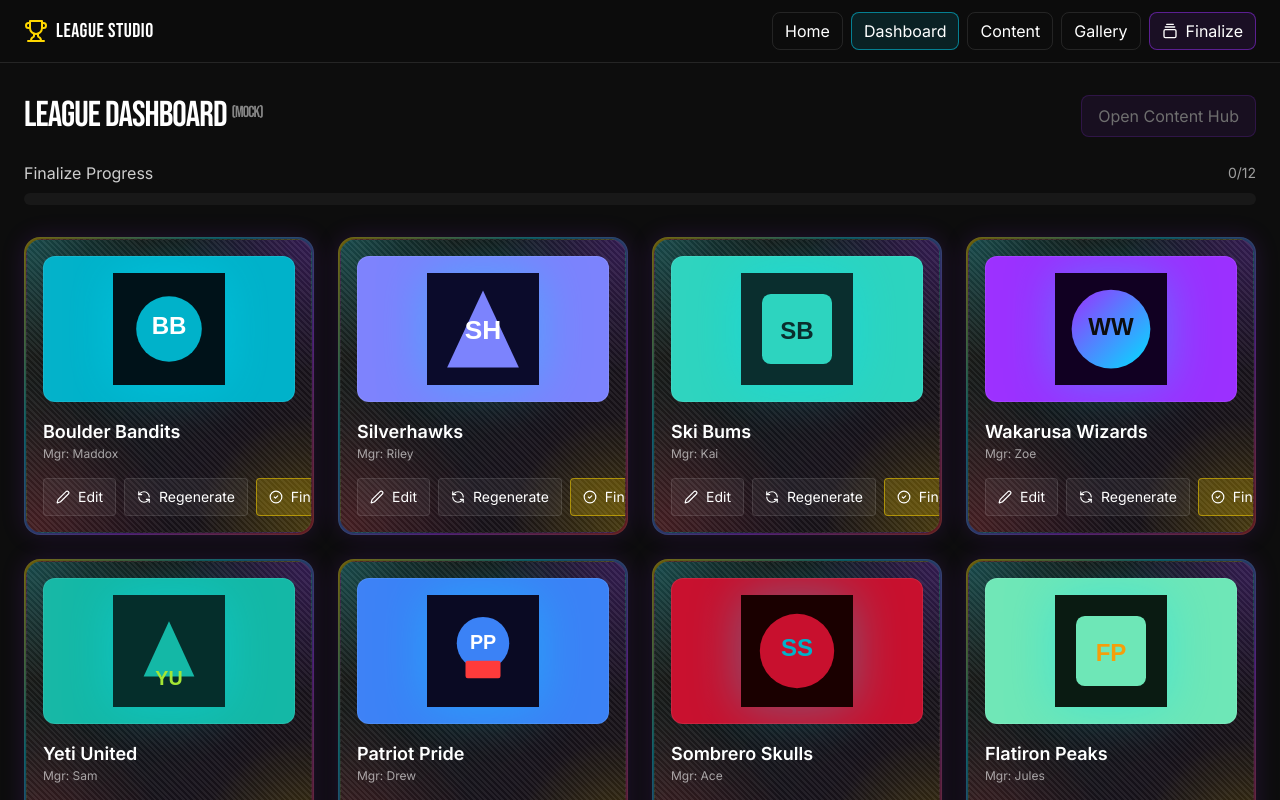
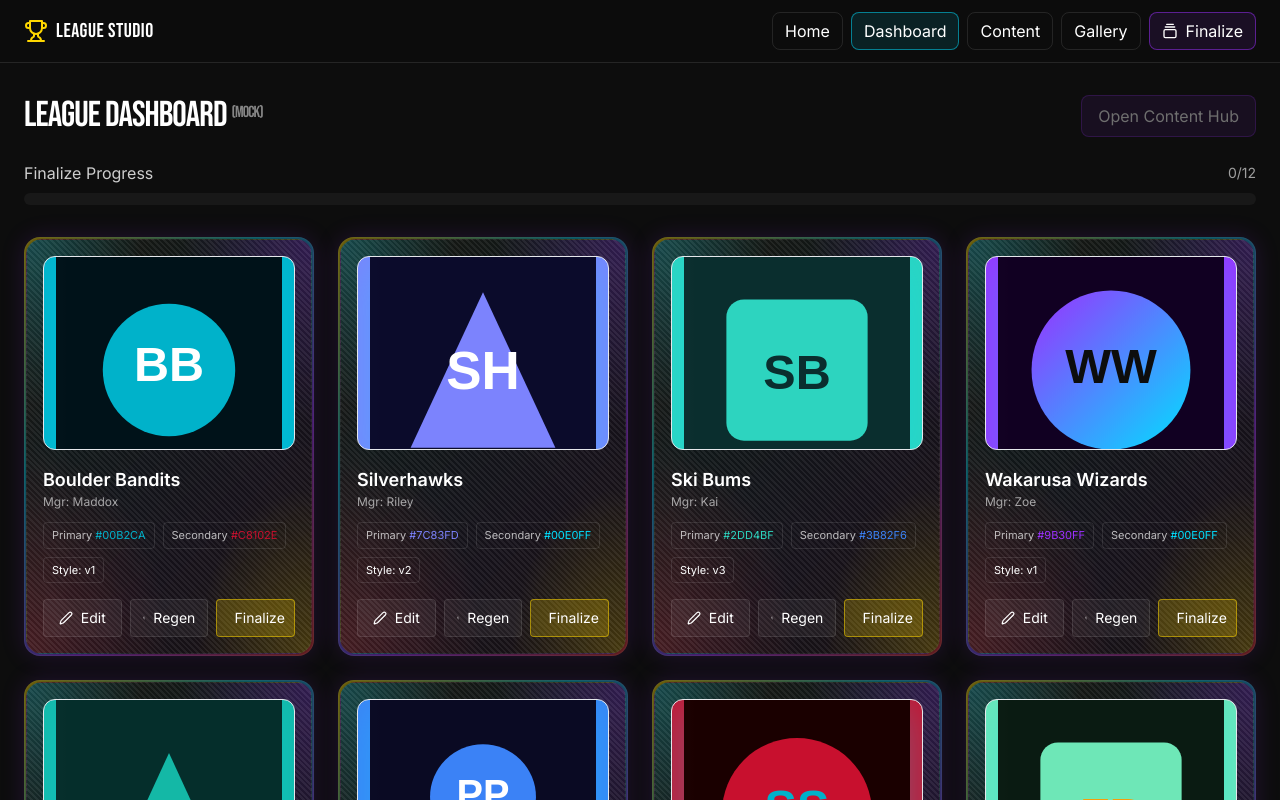
Before and after one commit to nmortimer/NewShellFantasy, a Next.js app: page /dashboard in a window 1280 px wide. Shown: the top 800 px of the page. Built offline with nearby package versions, Linux system fonts and the light colour scheme.

Commit message:
Update TeamCard.tsx

```diff
--- a/components/TeamCard.tsx
+++ b/components/TeamCard.tsx
@@ -3,7 +3,7 @@
 import { motion } from "framer-motion";
 import { useRouter } from "next/navigation";
 import { Pen, RefreshCcw, CheckCircle2 } from "lucide-react";
-import type { Team } from "@/lib/store"; // ✅ type-only import
+import type { Team } from "@/lib/store"; // type-only import
 import { useLeagueStore } from "@/lib/store";
 
 export default function TeamCard({ team }: { team: Team }) {
@@ -11,50 +11,85 @@ export default function TeamCard({ team }: { team: Team }) {
   const { randomizeTeamStyle, finalizeTeam } = useLeagueStore();
 
   return (
+    <div style={{ perspective: 1000 }}>
       <motion.div
         className="card-foil group"
         whileHover={{ rotateX: -3, rotateY: 3, scale: 1.01 }}
         transition={{ type: "spring", stiffness: 120, damping: 12 }}
         style={{ transformStyle: "preserve-3d" }}
       >
-      <div className="card-foil-inner p-4 relative">
+        {/* Inner: fixed layout so all cards align */}
+        <div className="card-foil-inner relative p-4 flex flex-col overflow-hidden min-h-[340px]">
+          {/* PSA badge */}
           {team.finalized && <div className="psa-badge">FINALIZED</div>}
+
+          {/* LOGO BLOCK (fixed height, object-contain) */}
           <div
-          className="rounded-xl p-4 flex items-center justify-center"
-          style={{ background: team.primary, border: "1px solid rgba(255,255,255,0.08)" }}
+            className="rounded-xl grid place-items-center border border-white/8 overflow-hidden"
+            style={{ background: team.primary }}
           >
+            <div className="w-full h-40 sm:h-44 md:h-48 px-3 grid place-items-center">
               <img
                 src={team.logo}
                 alt={team.name}
-            className="w-28 h-28 object-contain drop-shadow-[0_0_25px_rgba(0,224,255,0.35)]"
+                className="w-full h-full object-contain drop-shadow-[0_0_26px_rgba(0,224,255,0.35)]"
+                loading="lazy"
               />
             </div>
+          </div>
+
+          {/* TEXT */}
           <div className="mt-4">
-          <div className="text-lg font-semibold">{team.name}</div>
-          <div className="text-xs text-white/60">Mgr: {team.manager}</div>
+            <div className="text-lg font-semibold truncate" title={team.name}>
+              {team.name}
             </div>
-        <div className="mt-4 flex items-center gap-2">
+            <div className="text-xs text-white/60 truncate" title={`Mgr: ${team.manager}`}>
+              Mgr: {team.manager}
+            </div>
+
+            <div className="mt-3 flex flex-wrap gap-2 text-[11px]">
+              <span className="px-2 py-1 rounded bg-white/7 border border-white/10">
+                <span className="opacity-70">Primary</span>{" "}
+                <span style={{ color: team.primary }}>{team.primary}</span>
+              </span>
+              <span className="px-2 py-1 rounded bg-white/7 border border-white/10">
+                <span className="opacity-70">Secondary</span>{" "}
+                <span style={{ color: team.secondary }}>{team.secondary}</span>
+              </span>
+              <span className="px-2 py-1 rounded bg-white/7 border border-white/10">
+                Style: {team.stylePack}
+              </span>
+            </div>
+          </div>
+
+          {/* ACTIONS (sticky to bottom so heights match) */}
+          <div className="mt-auto pt-4">
+            <div className="grid grid-cols-3 gap-2">
               <button
                 onClick={() => router.push(`/team/${team.id}`)}
-            className="flex-1 px-3 py-2 rounded bg-white/5 border border-white/10 hover:bg-white/10 transition text-sm flex items-center justify-center gap-2"
+                className="px-3 py-2 rounded bg-white/5 border border-white/10 hover:bg-white/10 transition text-sm flex items-center justify-center gap-2"
               >
                 <Pen size={14} /> Edit
               </button>
               <button
                 onClick={() => randomizeTeamStyle(team.id)}
-            className="flex-1 px-3 py-2 rounded bg-white/5 border border-white/10 hover:bg-white/10 transition text-sm flex items-center justify-center gap-2"
+                className="px-3 py-2 rounded bg-white/5 border border-white/10 hover:bg-white/10 transition text-sm flex items-center justify-center gap-2"
               >
-            <RefreshCcw size={14} /> Regenerate
+                <RefreshCcw size={14} /> Regen
               </button>
               <button
                 onClick={() => finalizeTeam(team.id)}
-            className="flex-1 px-3 py-2 rounded bg-foil-gold/20 border border-foil-gold/50 hover:shadow-foil-gold transition text-sm flex items-center justify-center gap-2"
+                className="px-3 py-2 rounded bg-foil-gold/20 border border-foil-gold/50 hover:shadow-foil-gold transition text-sm flex items-center justify-center gap-2"
               >
                 <CheckCircle2 size={14} /> Finalize
               </button>
             </div>
-        <div className="holo-anim absolute inset-0 opacity-10 rounded-2xl" />
+          </div>
+
+          {/* Holo sweep (subtle) */}
+          <div className="holo-anim absolute inset-0 opacity-10 rounded-2xl pointer-events-none" />
         </div>
       </motion.div>
+    </div>
   );
 }
```
Lines whose indentation alone changed are shown as unchanged.
